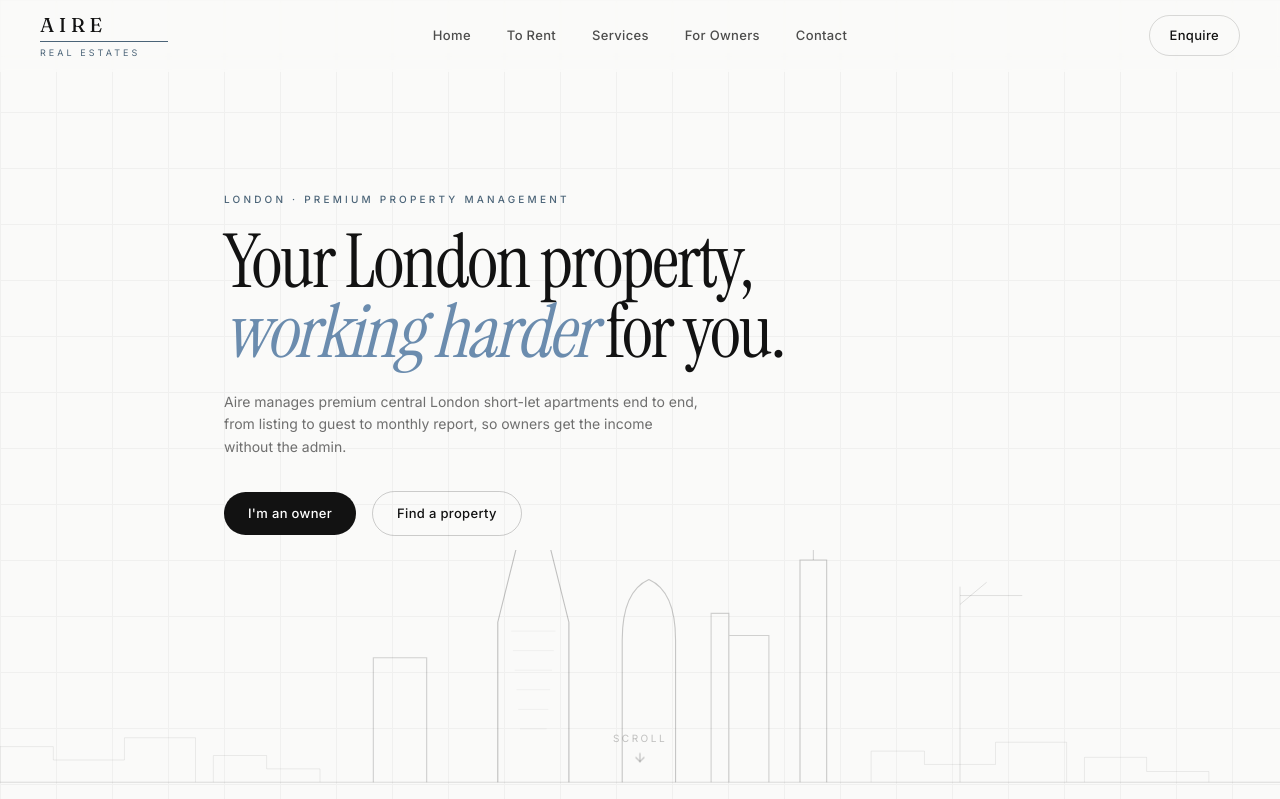
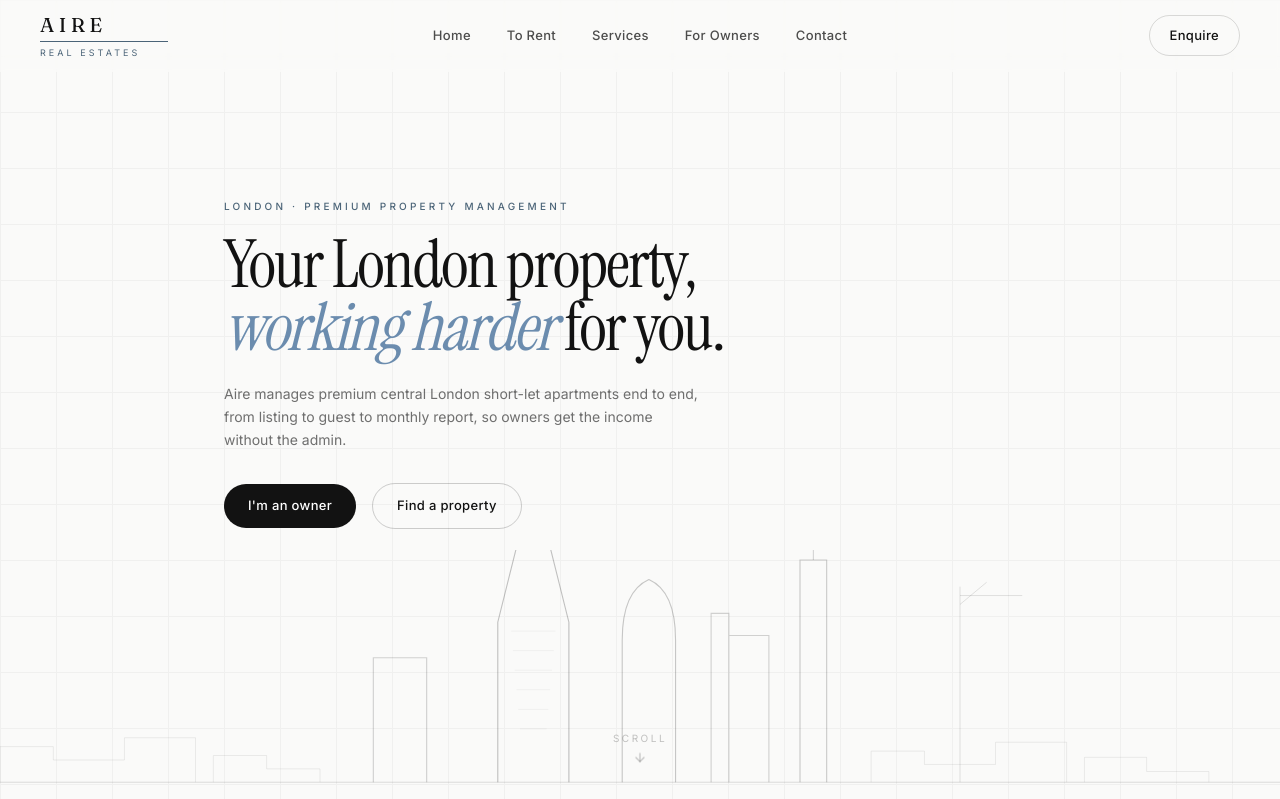
Before and after one commit to moonidil/aire, a Next.js app: page / in a window 1280 px wide. Shown: the top 799 px of the page. Built offline with nearby package versions, Linux system fonts and the light colour scheme.

Commit message:
“improved”

```diff
--- a/components/Hero.tsx
+++ b/components/Hero.tsx
@@ -48,7 +48,7 @@ export default function Hero() {
 
         <h1
           style={{ fontFamily: "var(--font-instrument)" }}
-          className="mt-5 max-w-[46rem] text-[3rem] font-normal leading-[0.94] tracking-tight text-ink sm:text-[3.7rem] lg:text-[4.25rem] xl:text-[4.65rem]"
+          className="mt-5 max-w-[40rem] text-[2.65rem] font-normal leading-[0.94] tracking-tight text-ink sm:text-[3.25rem] lg:text-[3.85rem] xl:text-[4.15rem]"
         >
           Your London property,
           <br />
```
